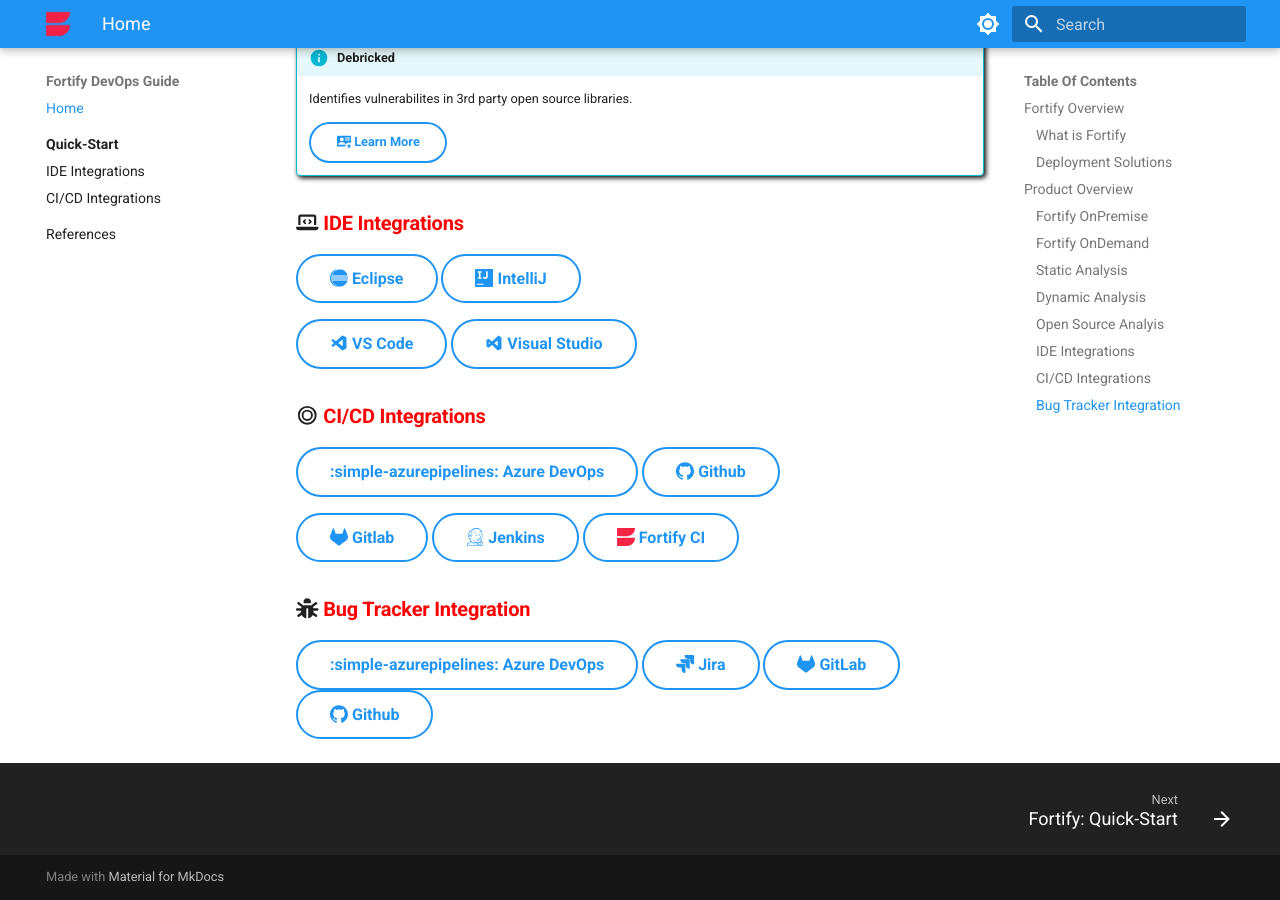
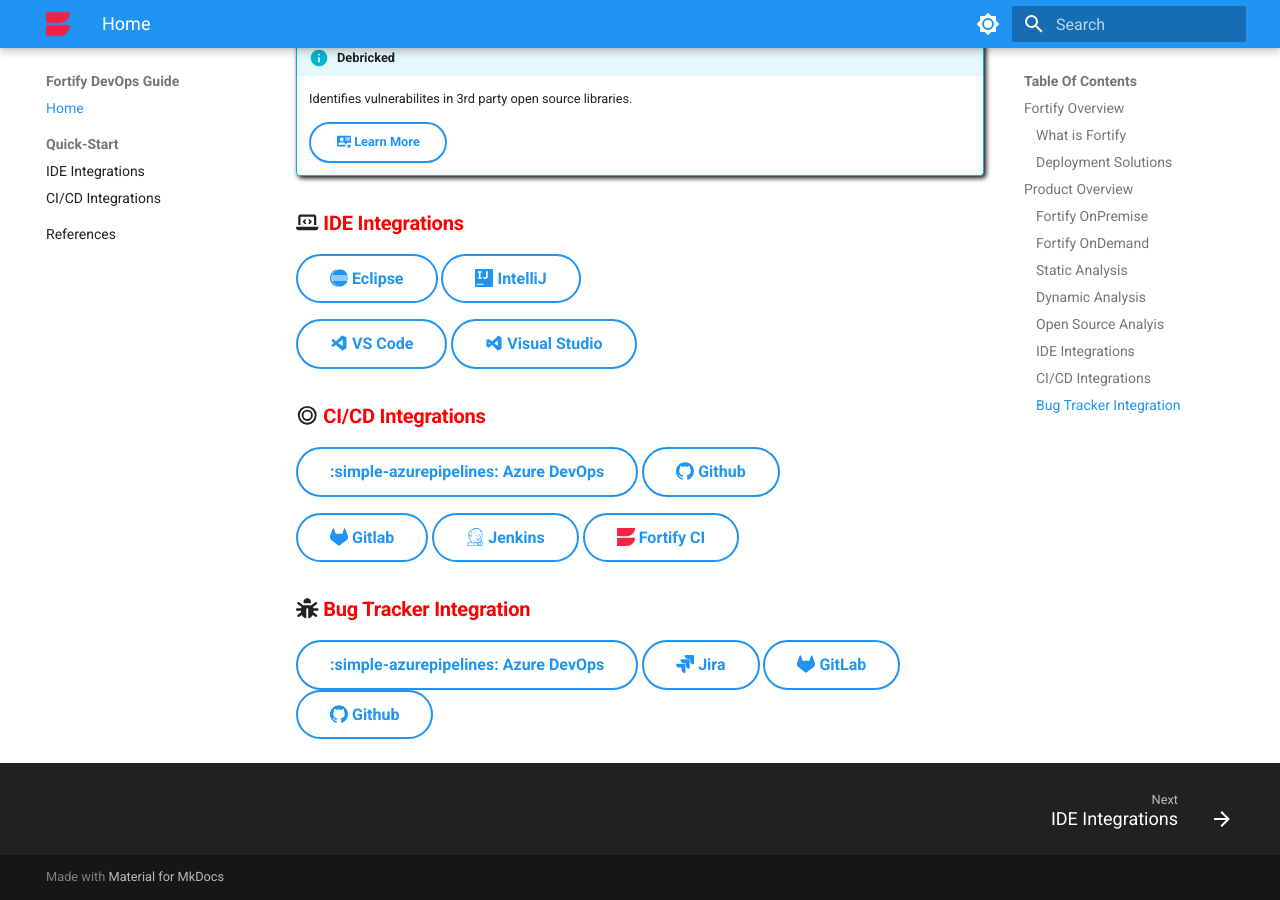
Before and after one commit to devsec-guides/fortify_dev_guide, an MkDocs documentation site: the page built from docs/index.md, in a window 1280 px wide and 900 px high, scrolled down 2389 px. Built offline with MkDocs 1.6.1 and Material for MkDocs 9.7.7, drawn with Linux system fonts in a browser that asks for light colours; some of the changed lines change nothing that is shown.

Commit message:
remove overview page for quick-start

```diff
--- a/mkdocs.yml
+++ b/mkdocs.yml
@@ -77,7 +77,6 @@
   #   - SCDAST: 'solutions/scsast.md'
   #   - Fortify OnDemand: 'solutions/fod_overview.md'
   - Quick-Start:
-    - 'quickstart/index.md'
     - IDE Integrations: 'quickstart/ide.md'
     - CI/CD Integrations: 'quickstart/cicd.md'
 
```
